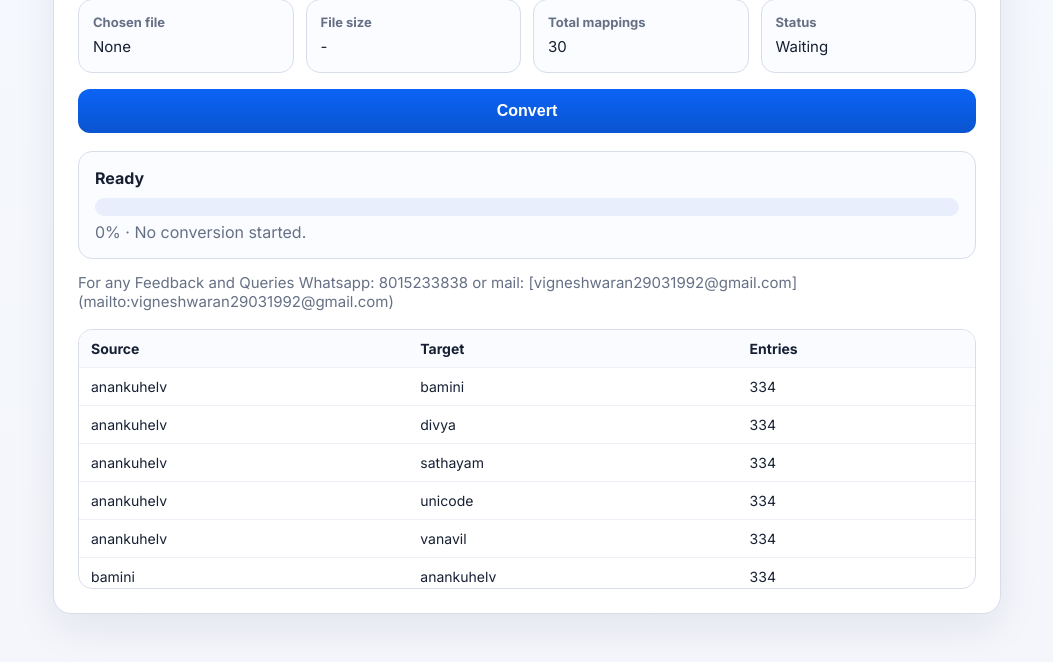
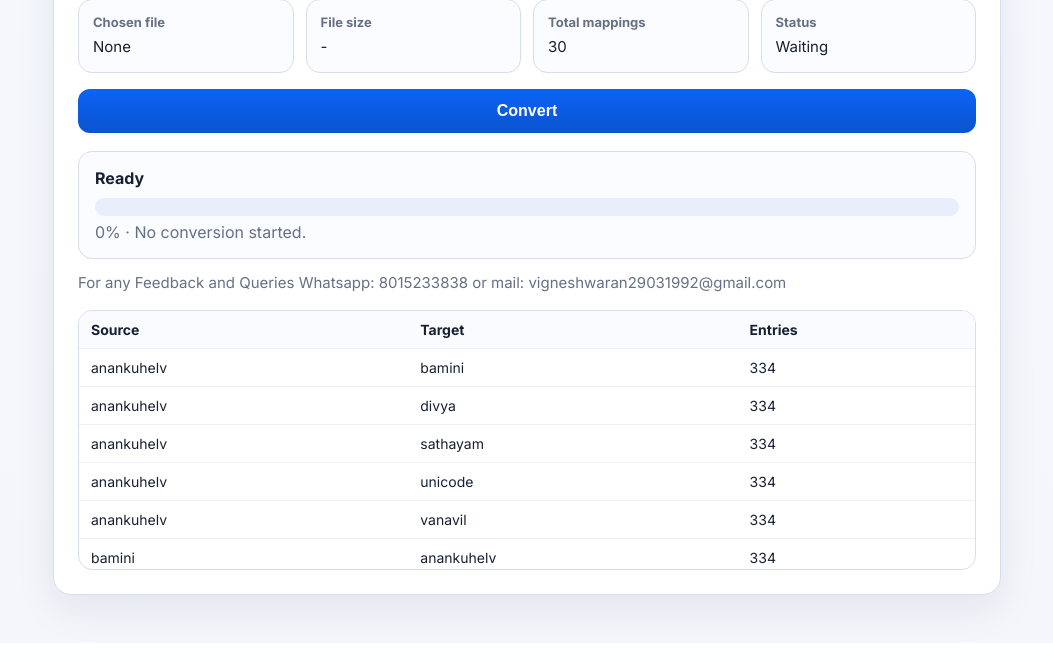
Before and after one commit to Vicky29031992/Docxtamilfontconverter, a Flask app: page / in a window 1280 px wide. Shown: the part 527-1189 px from the top of the page, without its empty margins (113-1166 px from the left). After the commit the page ends 1157 px from the top, so only its background shows below. Run offline with Flask 3, Linux system fonts and the light colour scheme.

Commit message:
Update index.html

```diff
--- a/templates/index.html
+++ b/templates/index.html
@@ -329,7 +329,7 @@
 
         <!-- Feedback line after the Ready block -->
         <div class="feedbackLine">
-          For any Feedback and Queries Whatsapp: 8015233838 or mail: [vigneshwaran29031992@gmail.com](mailto:vigneshwaran29031992@gmail.com)
+          For any Feedback and Queries Whatsapp: 8015233838 or mail: vigneshwaran29031992@gmail.com
         </div>
 
         <div class="pairList">
```
